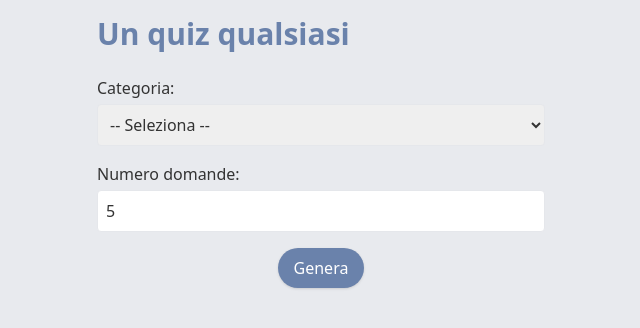
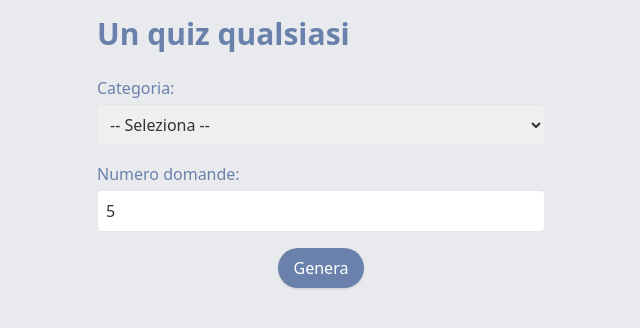
Before and after one commit to hydrangea1233/quiz-polizia, a React (Vite) app: page / in a window 1280 px wide. Shown: the top 328 px of the page, without its empty margins (319-959 px from the left). Built offline with nearby package versions, Linux system fonts and the light colour scheme.

Commit message:
fix colors ui

```diff
--- a/src/App.tsx
+++ b/src/App.tsx
@@ -158,7 +158,7 @@ function App() {
       <div className="w-full max-w-md">
         <h1 className="text-3xl font-bold mb-6 text-[#6A82AB]">Un quiz qualsiasi</h1>
         <div className="mb-4">
-          <label className="block mb-1">Categoria:</label>
+          <label className="block mb-1 text-[#6A82AB]">Categoria:</label>
           <select
             value={categoria}
             onChange={e => setCategoria(e.target.value)}
@@ -172,7 +172,7 @@ function App() {
           </select>
         </div>
         <div className="mb-4">
-          <label className="block mb-1">Numero domande:</label>
+          <label className="block mb-1 text-[#6A82AB]">Numero domande:</label>
           <input type="number" value={numero} onChange={e => setNumero(Number(e.target.value))} min="1" max="100" className="w-full border p-2 rounded" />
         </div>
         {!mostraCorrette && (
@@ -188,7 +188,7 @@ function App() {
         {domande.length > 0 && (
           <div className="mt-6 space-y-4">
             {mostraCorrette && (
-              <div className="mt-4 text-lg font-semibold text-center text-[#6A82AB]">
+              <div className="mt-4 text-lg font-semibold text-[#6A82AB]">
                 Risposte corrette:{" "}
                 {
                   domande.filter((q: any, i: number) => risposteUtente[i] === q.corretta).length
@@ -198,7 +198,7 @@ function App() {
             )}
             {mostraTutteLeDomande
               ? domande.map((domanda, index) => (
-                <div key={index} className="bg-white border border-[#e9d6dc] p-4 rounded-xl shadow-sm">
+                <div key={index} className="bg-white border border-[#6fa2f7] p-4 rounded-xl shadow-sm">
                   <p className="font-semibold mb-2">
                     {index + 1}: {domanda.domanda}
                   </p>
@@ -228,7 +228,7 @@ function App() {
                 </div>
               ))
               : (
-                <div key={indiceCorrente} className="bg-white border border-[#e9d6dc] p-4 rounded-xl shadow-sm">
+                <div key={indiceCorrente} className="bg-white border border-[#6fa2f7] p-4 rounded-xl shadow-sm">
                   <p
                     className={`text-center text-lg font-semibold mb-2 transition-colors ${remainingTime > maxTime * 0.5
                       ? 'text-green-600'
```
Also changed, not shown: 3 other files (tests, documents, lock files or other folders).
